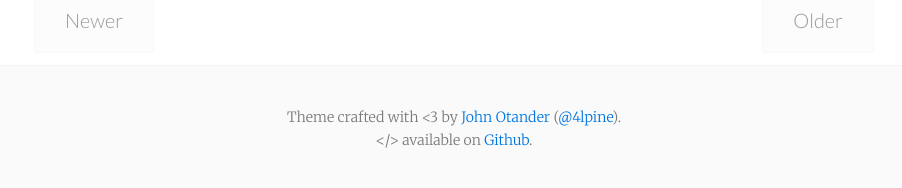
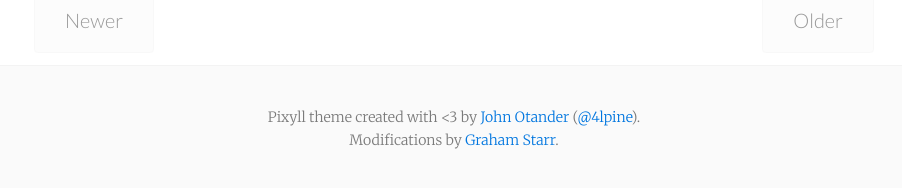
Before and after one commit to gstarr/gstarr.github.io, a Jekyll site: the page built from index.html, in a window 1280 px wide. Shown: the part 1671-1859 px from the top of the page, without its empty margins (186-1088 px from the left). Built offline with Jekyll 4.4.1, drawn with Linux system fonts in a browser that asks for light colours; nearby versions of some CDN libraries; the list of posts is cut into pages by our own code.

Commit message:
Update footer.html

```diff
--- a/_includes/footer.html
+++ b/_includes/footer.html
@@ -1,8 +1,8 @@
 <footer class="center">
   <div class="measure">
     <small>
-      Theme crafted with &lt;3 by <a href="http://johnotander.com">John Otander</a> (<a href="https://twitter.com/4lpine">@4lpine</a>).<br>
-      &lt;/&gt; available on <a href="https://github.com/johnotander/pixyll">Github</a>.
+      Pixyll theme created with &lt;3 by <a href="https://github.com/johnotander/pixyll">John Otander</a> (<a href="https://twitter.com/4lpine">@4lpine</a>).<br>
+      Modifications by <a href="https://github.com/gstarr">Graham Starr</a>.
     </small>
   </div>
 </footer>
```
